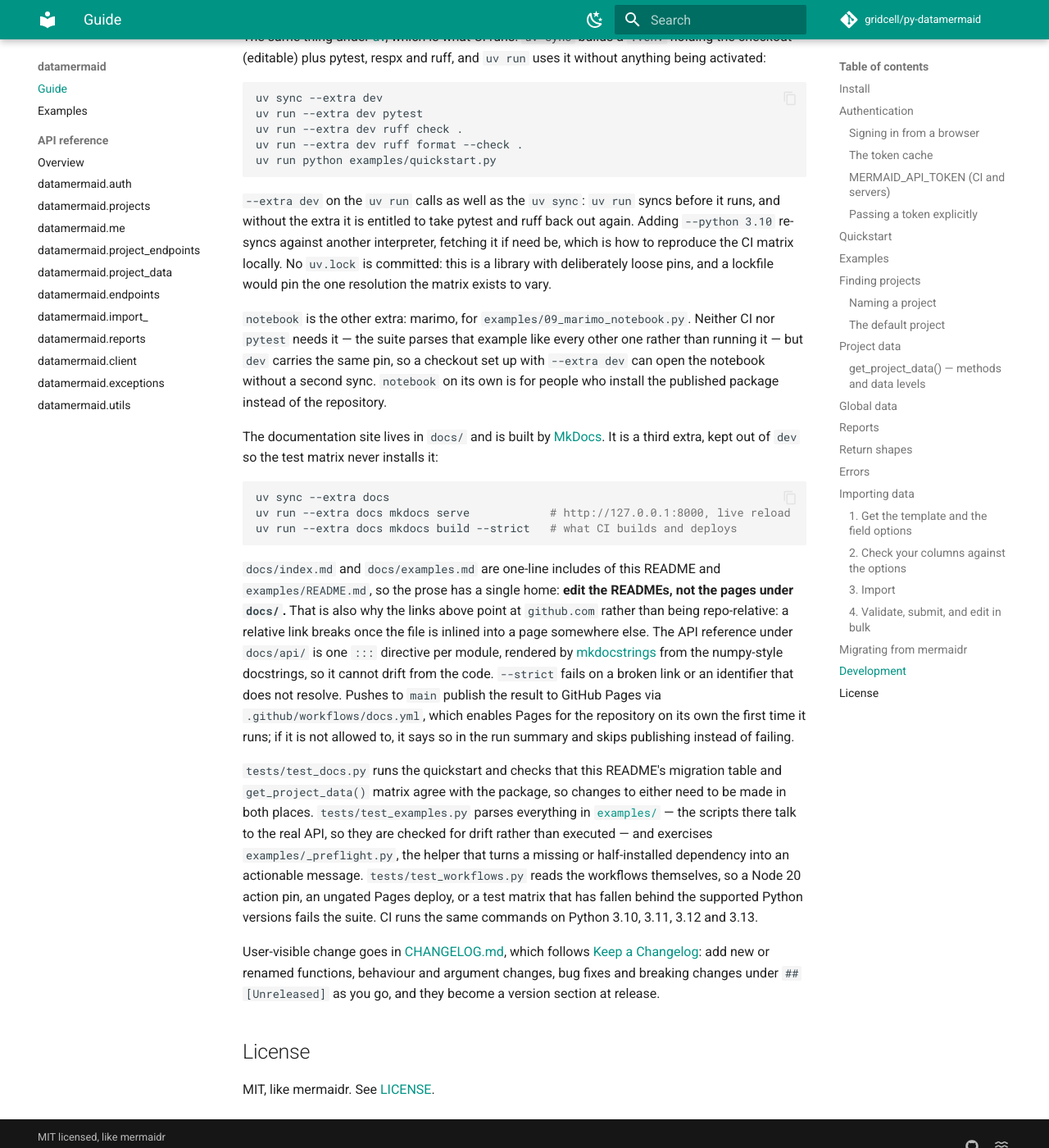
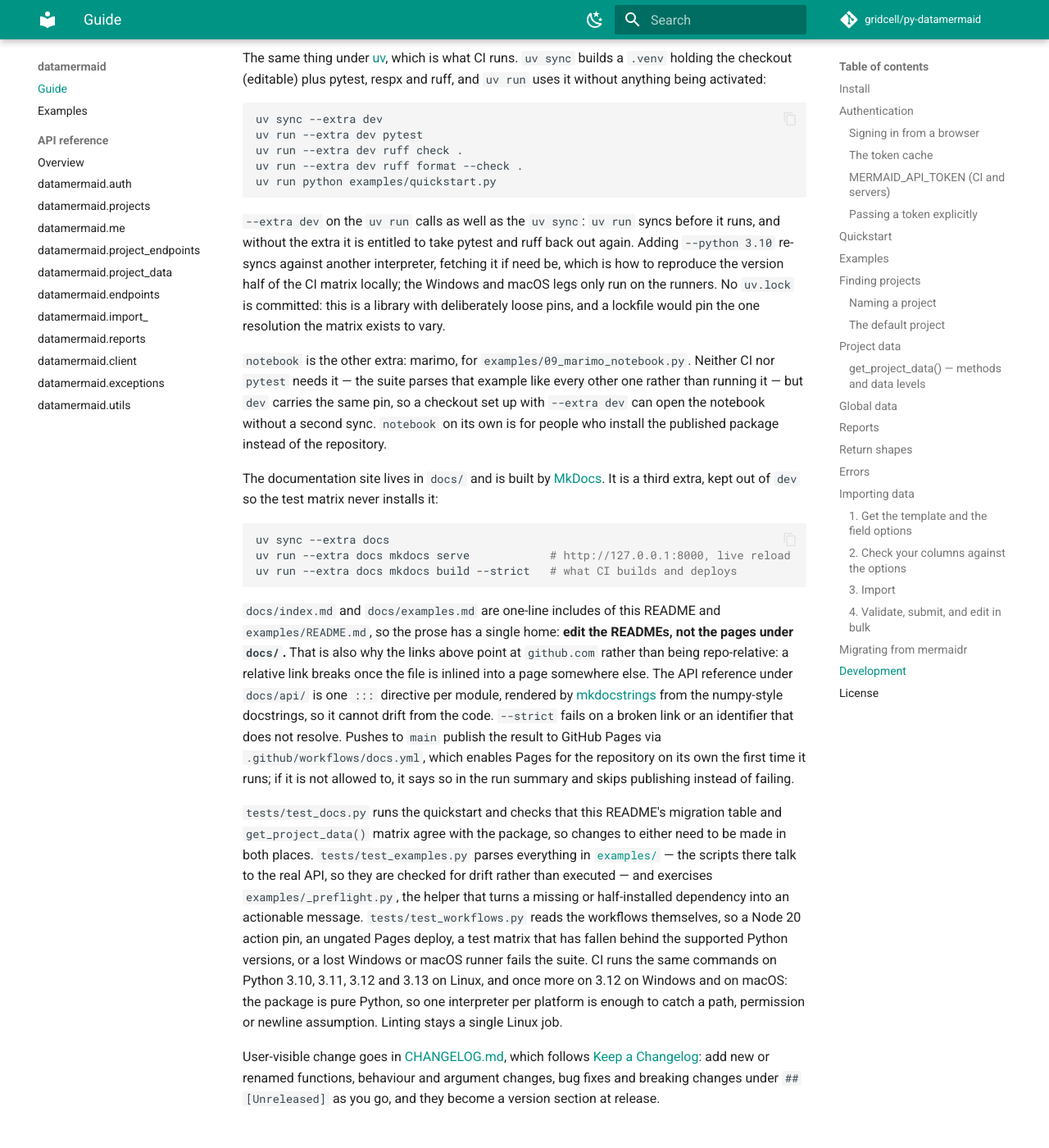
Before and after one commit to gridcell/py-datamermaid, an MkDocs documentation site: the page built from docs/index.md, in a window 1280 px wide and 1400 px high, scrolled down 15253 px. Shown: the whole window at 82% size. Built offline with MkDocs 1.6.1 and Material for MkDocs 9.7.7, drawn with Linux system fonts in a browser that asks for light colours; comment, search, counter and statistics services are not loaded; some of the changed text lies outside the part shown.

Commit message:
ci(py-datamermaid-a09): test on windows-latest and macos-latest (#20)
Extend the test job with an os matrix dimension: Linux keeps the full
Python list, Windows and macOS arrive as include entries running 3.12
only. Lint stays a single Linux job.

Fix the two tests that would fail on Windows: the token cache mode
assertion (no POSIX permission bits there) and the redirect-port blocker,
which needs SO_EXCLUSIVEADDRUSE because Windows SO_REUSEADDR lets a
second bind succeed. Guard the new matrix shape in tests/test_workflows.py
and update the CI prose in README.md, CLAUDE.md and AGENTS.md.

````diff
--- a/README.md
+++ b/README.md
@@ -56,7 +56,8 @@
 ```
 
 Python 3.10 or newer; the only runtime dependencies are `httpx` and `pandas`.
-CI runs the test suite on 3.10, 3.11, 3.12 and 3.13, under uv.
+CI runs the test suite on 3.10, 3.11, 3.12 and 3.13 under uv on Linux, and on
+3.12 on Windows and macOS as well.
 
 `python -m pip` rather than a bare `pip` on purpose: it installs into the
 interpreter you name, whereas `pip` may belong to another one — the usual
@@ -642,7 +643,8 @@
 `--extra dev` on the `uv run` calls as well as the `uv sync`: `uv run` syncs
 before it runs, and without the extra it is entitled to take pytest and ruff
 back out again. Adding `--python 3.10` re-syncs against another interpreter,
-fetching it if need be, which is how to reproduce the CI matrix locally. No
+fetching it if need be, which is how to reproduce the version half of the CI
+matrix locally; the Windows and macOS legs only run on the runners. No
 `uv.lock` is committed: this is a library with deliberately loose pins, and a
 lockfile would pin the one resolution the matrix exists to vary.
 
@@ -685,9 +687,12 @@
 than executed — and exercises `examples/_preflight.py`, the helper that turns a
 missing or half-installed dependency into an actionable message.
 `tests/test_workflows.py` reads the workflows themselves, so a Node 20 action
-pin, an ungated Pages deploy, or a test matrix that has fallen behind the
-supported Python versions fails the suite. CI runs the same commands on
-Python 3.10, 3.11, 3.12 and 3.13.
+pin, an ungated Pages deploy, a test matrix that has fallen behind the
+supported Python versions, or a lost Windows or macOS runner fails the suite.
+CI runs the same commands on Python 3.10, 3.11, 3.12 and 3.13 on Linux, and
+once more on 3.12 on Windows and on macOS: the package is pure Python, so one
+interpreter per platform is enough to catch a path, permission or newline
+assumption. Linting stays a single Linux job.
 
 User-visible change goes in
 [CHANGELOG.md](https://github.com/gridcell/py-datamermaid/blob/main/CHANGELOG.md),
````
Also changed, not shown: AGENTS.md (+12 -3 lines), CLAUDE.md (+12 -3 lines), 3 other files.
